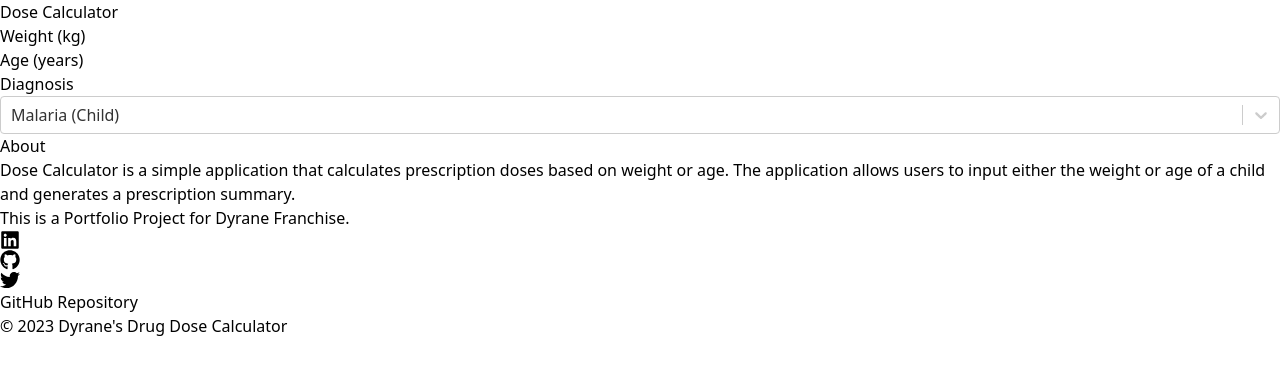
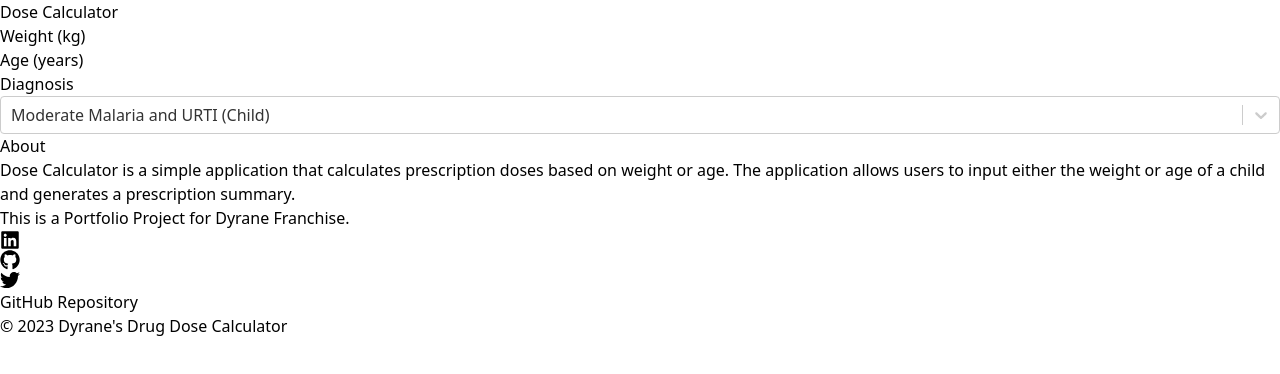
Before and after one commit to Dr-dyrane/drug, a React (Vite) app: page / in a window 1280 px wide. Shown: the top 374 px of the page. Built offline with nearby package versions, Linux system fonts and the light colour scheme.

Commit message:
terminology fix

```diff
--- a/src/components/App.jsx
+++ b/src/components/App.jsx
@@ -8,7 +8,7 @@ import Footer from "./Footer";
 function App() {
 	const [weight, setWeight] = useState("");
 	const [age, setAge] = useState("");
-	const [selectedDiagnosis, setSelectedDiagnosis] = useState("malariaChild"); // Renamed to avoid conflict
+	const [selectedDiagnosis, setSelectedDiagnosis] = useState("moderateMalaria&UrtiChild"); // Renamed to avoid conflict
 	const [showPrescription, setShowPrescription] = useState(false);
 
 	const calculateWeightFromAge = (age) => {
--- a/src/diagnoses.json
+++ b/src/diagnoses.json
@@ -1,7 +1,7 @@
 [
 	{
-		"value": "malariaChild",
-		"label": "Malaria (Child)",
+		"value": "moderateMalaria&UrtiChild",
+		"label": "Moderate Malaria and URTI (Child)",
 		"drugs": [
 			{
 				"name": "Artemether",
@@ -40,6 +40,15 @@
 				"duration": "3/7 "
 			},
 			{
+				"name": "Piriton",
+				"form": "Syrup",
+				"factor": 0.1,
+				"max": 12,
+				"unit": "mg",
+				"frequency": "tds",
+				"duration": "5/7 "
+			},
+			{
 				"name": "Cefuroxime",
 				"form": "Syrup",
 				"factor": 15,
@@ -60,8 +69,8 @@
 		]
 	},
 	{
-		"value": "malariaAdult",
-		"label": "Malaria (Adult)",
+		"value": "moderateMalaria&UrtiAdult",
+		"label": "Moderate Malaria and URTI (Adult)",
 		"drugs": [
 			{
 				"name": "Artemether",
@@ -100,6 +109,15 @@
 				"duration": "3/7 "
 			},
 			{
+				"name": "Piriton",
+				"form": "Tab",
+				"factor": 0.1,
+				"max": 24,
+				"unit": "mg",
+				"frequency": "tds",
+				"duration": "5/7 "
+			},
+			{
 				"name": "Cefuroxime",
 				"form": "Tab",
 				"factor": 15,
```
